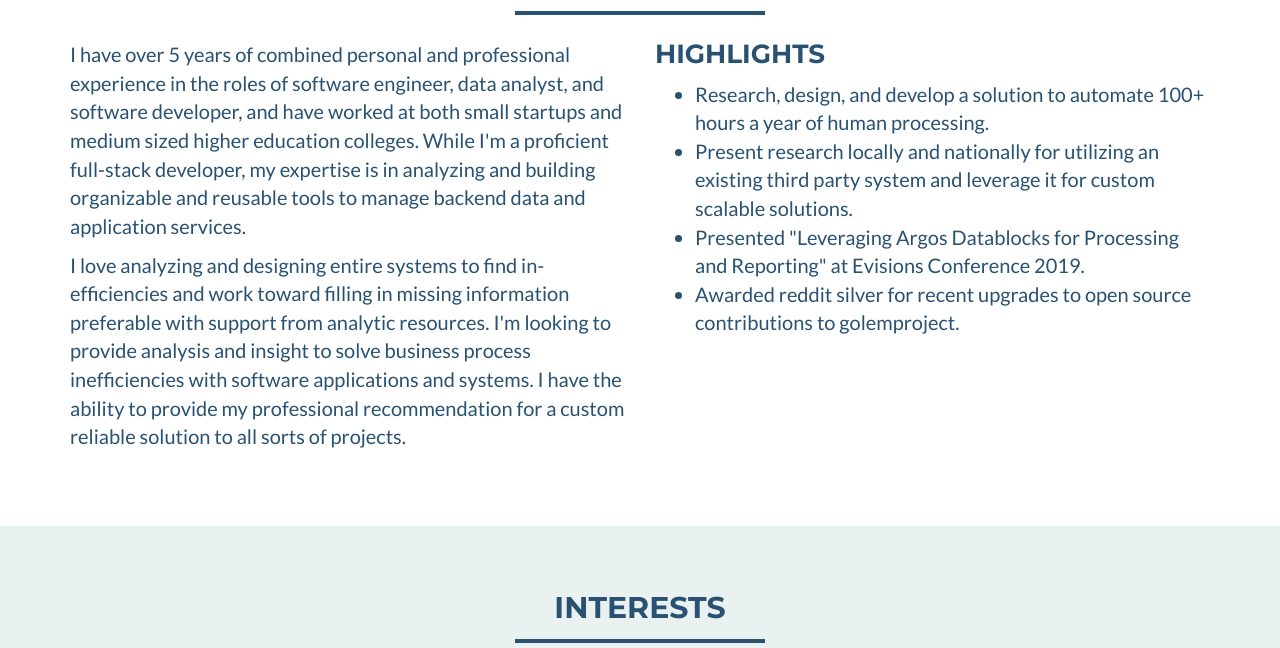
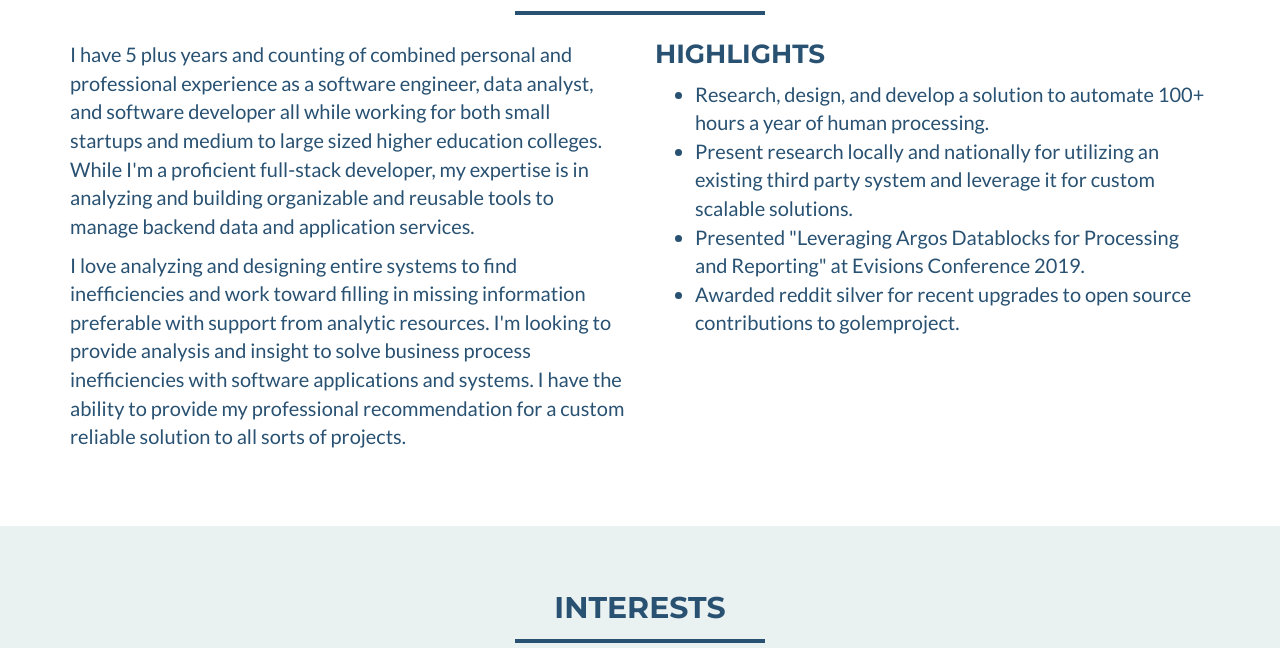
Before and after one commit to kascheri12/portfolio_onepage, a plain HTML site: page public_html/index.html in a window 1280 px wide. Shown: the part 701-1349 px from the top of the page. Drawn offline with Linux system fonts and the light colour scheme.

Commit message:
Update language and readme

```diff
--- a/public_html/index.html
+++ b/public_html/index.html
@@ -111,14 +111,14 @@
     <div class="row">
 	    <div class="col-sm-6">
     		<p>
-            I have over 5 years of combined personal and professional experience in the roles of
-            software engineer, data analyst, and software developer, and have worked
-            at both small startups and medium sized higher education colleges. While I'm a proficient full-stack
+            I have 5 plus years and counting of combined personal and professional experience as a
+            software engineer, data analyst, and software developer all while working for
+            both small startups and medium to large sized higher education colleges. While I'm a proficient full-stack
             developer, my expertise is in analyzing and building organizable and reusable tools to manage
             backend data and application services.
         </p>
         <p>
-            I love analyzing and designing entire systems to find in-efficiencies and work toward filling
+            I love analyzing and designing entire systems to find inefficiencies and work toward filling
             in missing information preferable with support from analytic resources.
             I'm looking to provide analysis and insight to solve business process inefficiencies with
             software applications and systems. I have the ability to provide my professional recommendation
```
Also changed, not shown: 1 other file.
